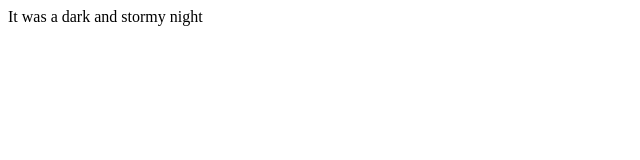
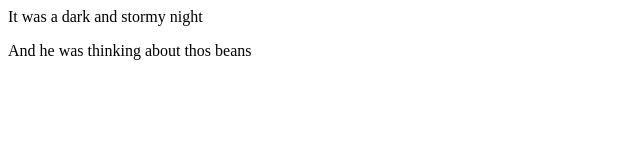
Before and after one commit to Emrichardsone/fireside-story, a plain HTML site: page index.html in a window 1280 px wide. Shown: the whole page, without its empty margins (0-640 px from the left). Drawn offline with Linux system fonts and the light colour scheme.

Commit message:
second line

```diff
--- a/index.html
+++ b/index.html
@@ -1,5 +1,6 @@
 <html>
     <body>
         <p>It was a dark and stormy night</p>
+        <p>And he was thinking about thos beans</p>
     </body>
 </html>
```
